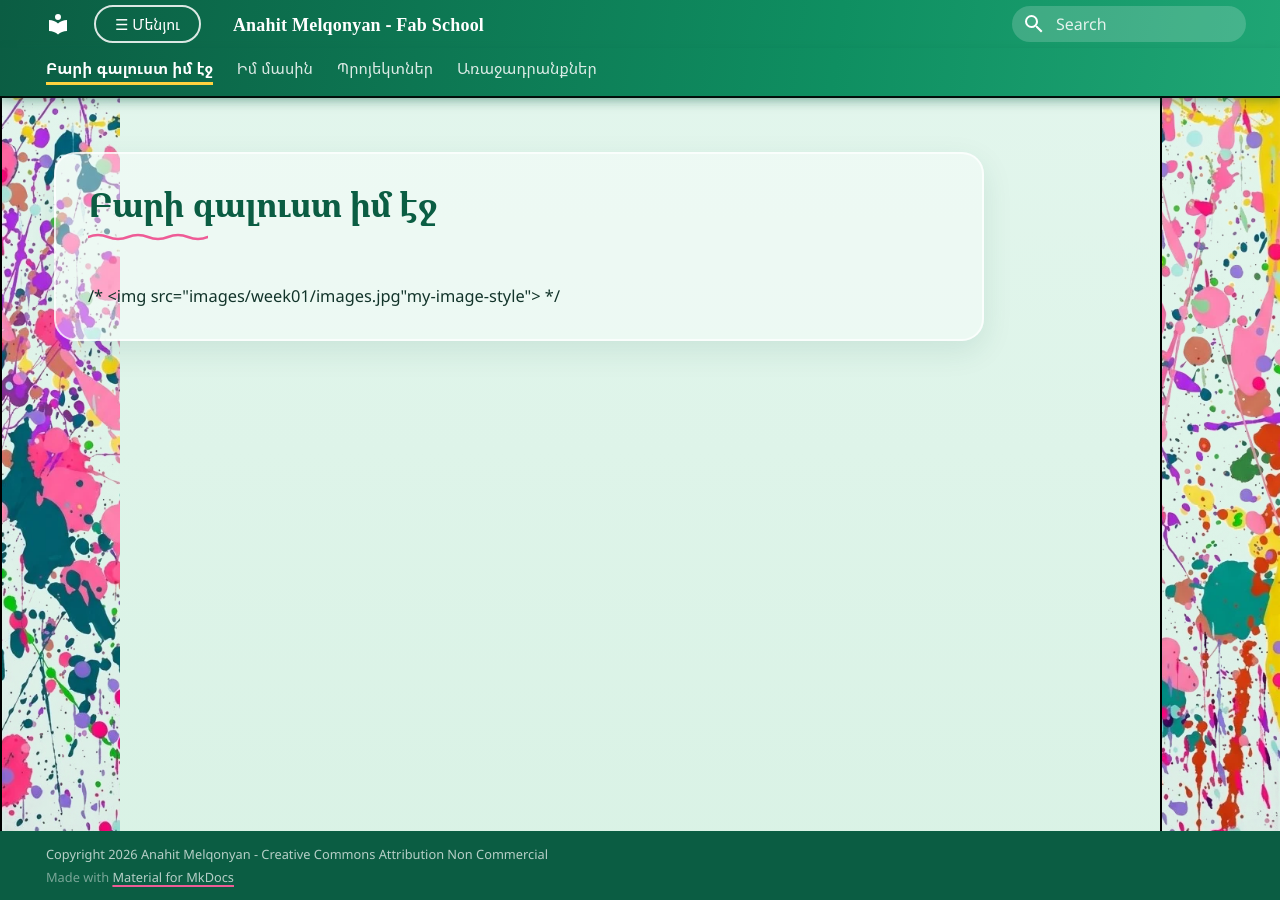
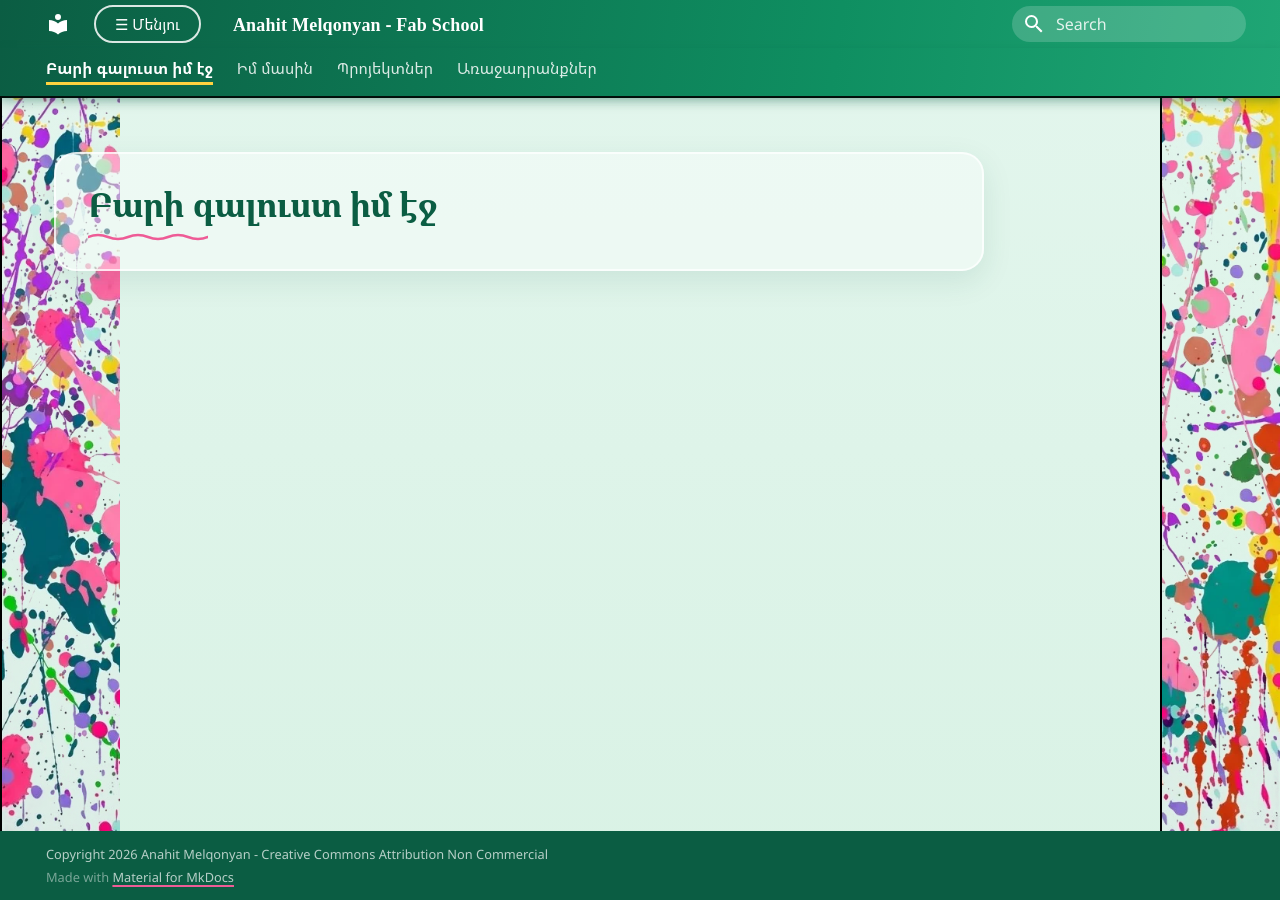
Before and after one commit to AnahitMelqonyan/my-website, an MkDocs documentation site: the page built from docs/index.md, in a window 1280 px wide. Built offline with MkDocs 1.6.1 and Material for MkDocs 9.7.7, drawn with Linux system fonts in a browser that asks for light colours.

Commit message:
Update index.md

```diff
--- a/docs/index.md
+++ b/docs/index.md
@@ -1,3 +1 @@
 # Բարի գալուստ իմ էջ
-
-/* <img src="images/week01/images.jpg"my-image-style"> */
```
